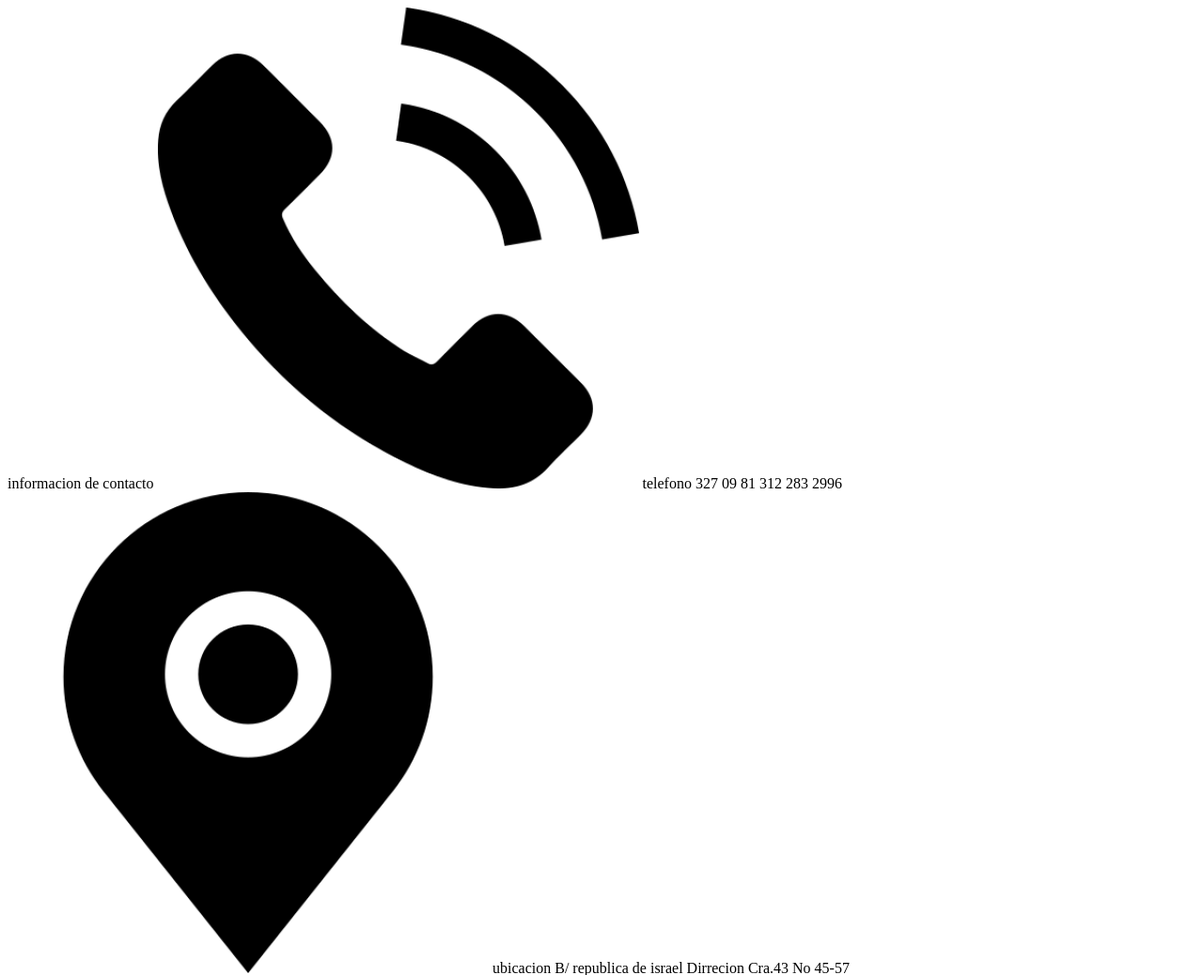
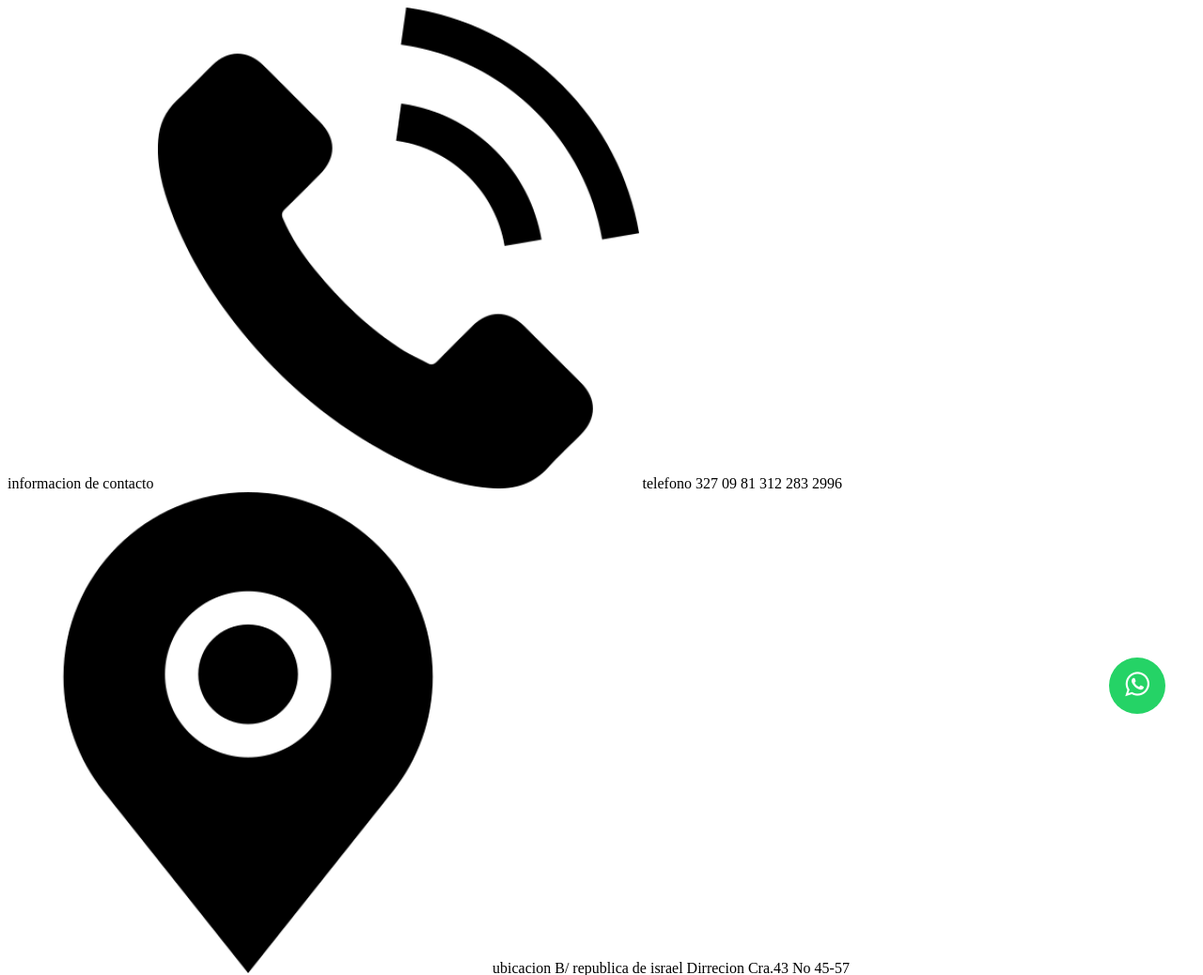
Before and after one commit to jhonatan1153/rocio, a PHP site: page /contacto.php in a window 1280 px wide. Shown: the top 1038 px of the page at 94% size. Run offline with PHP 8.4, Linux system fonts and the light colour scheme; grey boxes are pictures that could not be loaded.

Commit message:
Update contacto.php

```diff
--- a/contacto.php
+++ b/contacto.php
@@ -1,5 +1,30 @@
+<meta http-equiv="X-UA-Compatible" content="IE=edge">
+	<link rel="stylesheet" href="https://stackpath.bootstrapcdn.com/font-awesome/4.7.0/css/font-awesome.min.css">
 
 <nav class="info">
+
+
+<style>
+.whatsapp {
+  position:fixed;
+  width:60px;
+  height:60px;
+  bottom:40px;
+  right:40px;
+  background-color:#25d366;
+  color:#FFF;
+  border-radius:50px;
+  text-align:center;
+  font-size:30px;
+  z-index:100;
+}
+
+.whatsapp-icon {
+  margin-top:13px;
+}
+</style>
+
+
 
 </nav>
 <footer class="inferior">
@@ -100,4 +125,8 @@
 
 </footer>
 
+<body>
+	<a href="https://wa.me/573122832996?text=hola%20me%20gustaria%20hacer%20una%20cotizacion" class="whatsapp" target="_blank"> <i class="fa fa-whatsapp whatsapp-icon"></i></a>
+
+</body>
 </html>
```
